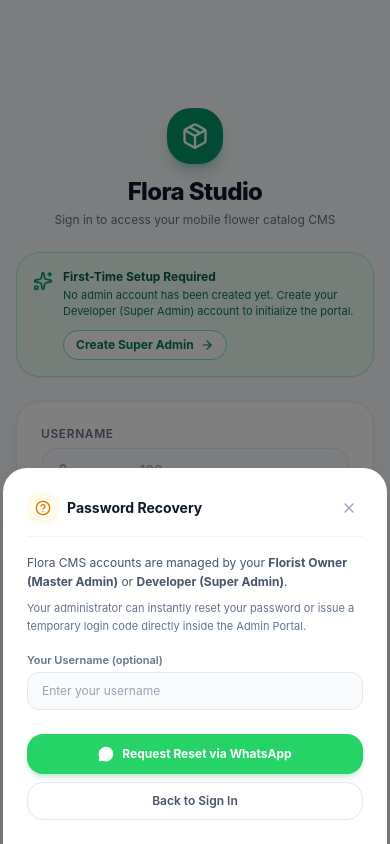
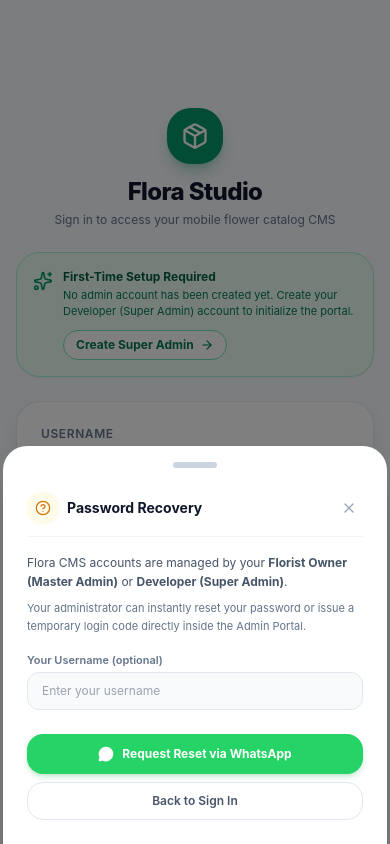
Before and after one commit to simonteoh8212/flora-cms, a Next.js app: page /login in a window 390 px wide. Both pictures are taken after a click on the button "Forgot Password?". Built offline with nearby package versions, Linux system fonts and the light colour scheme; no server answers; the database is empty.

Commit message:
feat(mobile): add dragger drag-to-dismiss gesture and body scroll locking for bottom sheets

```diff
--- a/components/LoginForm.tsx
+++ b/components/LoginForm.tsx
@@ -19,6 +19,8 @@
 } from "lucide-react";
 import { loginAction } from "@/app/auth/actions";
 import { toast } from "react-toastify";
+import { useBottomSheet } from "@/lib/useBottomSheet";
+import { cn } from "@/lib/utils";
 
 interface LoginFormProps {
   hasAdmin: boolean;
@@ -40,6 +42,11 @@
   // Forgot Password Modal State
   const [forgotModalOpen, setForgotModalOpen] = useState(false);
   const [resetUsername, setResetUsername] = useState("");
+
+  const { sheetStyle, dragHandleProps, backdropProps, isDragging } = useBottomSheet({
+    isOpen: forgotModalOpen,
+    onClose: () => setForgotModalOpen(false),
+  });
 
   // Close forgot password modal on Escape key press
   useEffect(() => {
@@ -251,14 +258,37 @@
       {forgotModalOpen && (
         <div
           onClick={() => setForgotModalOpen(false)}
-          className="fixed inset-0 z-50 flex items-end sm:items-center justify-center p-0 sm:p-4 bg-black/50 backdrop-blur-xs animate-in fade-in duration-200 cursor-pointer"
+          {...backdropProps}
+          className="fixed inset-0 z-50 flex items-end sm:items-center justify-center p-0 sm:p-4 bg-black/50 backdrop-blur-xs animate-in fade-in duration-200 cursor-pointer touch-none"
         >
           <div
-            className="w-full max-w-sm bg-white rounded-t-3xl sm:rounded-3xl shadow-2xl overflow-hidden p-6 space-y-4 cursor-default"
+            className="w-full max-w-sm bg-white rounded-t-3xl sm:rounded-3xl shadow-2xl overflow-hidden p-6 space-y-4 cursor-default overscroll-contain"
             onClick={(e) => e.stopPropagation()}
+            style={sheetStyle}
           >
+            {/* iOS Dragger / Grabber */}
+            <div
+              {...dragHandleProps}
+              className="flex sm:hidden justify-center -mt-2 pb-2 cursor-grab active:cursor-grabbing touch-none select-none"
+              aria-label="Drag to dismiss"
+              role="button"
+              tabIndex={0}
+            >
+              <div
+                className={cn(
+                  "h-1.5 rounded-full transition-all duration-150",
+                  isDragging
+                    ? "w-14 bg-slate-400 scale-105"
+                    : "w-11 bg-slate-300 hover:bg-slate-400"
+                )}
+              />
+            </div>
+
             {/* Header */}
-            <div className="flex items-center justify-between border-b border-slate-100 pb-3">
+            <div
+              {...dragHandleProps}
+              className="flex items-center justify-between border-b border-slate-100 pb-3 select-none touch-none"
+            >
               <div className="flex items-center gap-2">
                 <div className="w-8 h-8 rounded-xl bg-amber-50 text-amber-600 flex items-center justify-center">
                   <HelpCircle className="w-4 h-4" />
--- a/components/ProductFormModal.tsx
+++ b/components/ProductFormModal.tsx
@@ -5,6 +5,8 @@
 import { X, Camera, Upload, Sparkles, AlertCircle, Loader2 } from "lucide-react";
 import { toast } from "react-toastify";
 import { createProduct, updateProduct } from "@/app/admin/actions";
+import { useBottomSheet } from "@/lib/useBottomSheet";
+import { cn } from "@/lib/utils";
 
 export interface SerializedProduct {
   id: string;
@@ -81,6 +83,11 @@
 
   const [isSubmitting, setIsSubmitting] = useState(false);
   const [errorMessage, setErrorMessage] = useState<string | null>(null);
+
+  const { sheetStyle, dragHandleProps, backdropProps, isDragging } = useBottomSheet({
+    isOpen,
+    onClose,
+  });
 
   // Close on Escape key press
   useEffect(() => {
@@ -192,19 +199,37 @@
       onClick={() => {
         if (!isSubmitting) onClose();
       }}
-      className="fixed inset-0 z-50 flex items-end sm:items-center justify-center p-0 sm:p-4 bg-black/40 backdrop-blur-sm animate-in fade-in duration-200 cursor-pointer"
+      {...backdropProps}
+      className="fixed inset-0 z-50 flex items-end sm:items-center justify-center p-0 sm:p-4 bg-black/40 backdrop-blur-sm animate-in fade-in duration-200 cursor-pointer touch-none"
     >
       <div
-        className="w-full max-w-lg bg-white rounded-t-3xl sm:rounded-3xl shadow-2xl flex flex-col max-h-[92vh] overflow-hidden cursor-default"
+        className="w-full max-w-lg bg-white rounded-t-3xl sm:rounded-3xl shadow-2xl flex flex-col max-h-[92vh] overflow-hidden cursor-default overscroll-contain"
         onClick={(e) => e.stopPropagation()}
+        style={sheetStyle}
       >
         {/* iOS Grabber for mobile sheet */}
-        <div className="flex sm:hidden justify-center pt-2.5 pb-1">
-          <div className="w-10 h-1 bg-slate-200 rounded-full" />
+        <div
+          {...dragHandleProps}
+          className="flex sm:hidden justify-center pt-3 pb-2 cursor-grab active:cursor-grabbing touch-none select-none -mb-1"
+          aria-label="Drag to dismiss"
+          role="button"
+          tabIndex={0}
+        >
+          <div
+            className={cn(
+              "h-1.5 rounded-full transition-all duration-150",
+              isDragging
+                ? "w-14 bg-slate-400 scale-105"
+                : "w-11 bg-slate-300 hover:bg-slate-400"
+            )}
+          />
         </div>
 
         {/* Modal Header */}
-        <div className="flex items-center justify-between px-6 py-4 border-b border-slate-100">
+        <div
+          {...dragHandleProps}
+          className="flex items-center justify-between px-6 py-4 border-b border-slate-100 select-none touch-none"
+        >
           <div>
             <h2 className="text-lg font-bold text-slate-900">
               {isEditing ? "Edit Floral Item" : "Add New Arrangement"}
@@ -224,7 +249,7 @@
         </div>
 
         {/* Form Body */}
-        <form onSubmit={handleSubmit} className="flex-1 overflow-y-auto p-6 space-y-5">
+        <form onSubmit={handleSubmit} className="flex-1 overflow-y-auto p-6 space-y-5 overscroll-contain">
           {errorMessage && (
             <div className="flex items-start gap-2.5 p-3.5 bg-rose-50 border border-rose-200 text-rose-700 rounded-2xl text-xs">
               <AlertCircle className="w-4 h-4 mt-0.5 flex-shrink-0 text-rose-500" />
--- a/components/RoleManagementModal.tsx
+++ b/components/RoleManagementModal.tsx
@@ -27,6 +27,8 @@
   deleteRoleAction,
   RoleWithPermissions,
 } from "@/app/roles/actions";
+import { useBottomSheet } from "@/lib/useBottomSheet";
+import { cn } from "@/lib/utils";
 
 interface RoleManagementModalProps {
   isOpen: boolean;
@@ -59,6 +61,11 @@
   const [canEdit, setCanEdit] = useState(false);
   const [canDelete, setCanDelete] = useState(false);
   const [isSubmitting, setIsSubmitting] = useState(false);
+
+  const { sheetStyle, dragHandleProps, backdropProps, isDragging } = useBottomSheet({
+    isOpen,
+    onClose,
+  });
 
   useEffect(() => {
     if (isOpen) {
@@ -221,19 +228,37 @@
       onClick={() => {
         if (!isSubmitting) onClose();
       }}
-      className="fixed inset-0 z-50 flex items-end sm:items-center justify-center p-0 sm:p-4 bg-black/40 backdrop-blur-xs animate-in fade-in duration-200 cursor-pointer"
+      {...backdropProps}
+      className="fixed inset-0 z-50 flex items-end sm:items-center justify-center p-0 sm:p-4 bg-black/40 backdrop-blur-xs animate-in fade-in duration-200 cursor-pointer touch-none"
     >
       <div
-        className="w-full max-w-xl bg-white rounded-t-3xl sm:rounded-3xl shadow-2xl flex flex-col max-h-[90vh] overflow-hidden cursor-default"
+        className="w-full max-w-xl bg-white rounded-t-3xl sm:rounded-3xl shadow-2xl flex flex-col max-h-[90vh] overflow-hidden cursor-default overscroll-contain"
         onClick={(e) => e.stopPropagation()}
+        style={sheetStyle}
       >
         {/* iOS Grabber */}
-        <div className="flex sm:hidden justify-center pt-2.5 pb-1">
-          <div className="w-10 h-1 bg-slate-200 rounded-full" />
+        <div
+          {...dragHandleProps}
+          className="flex sm:hidden justify-center pt-3 pb-2 cursor-grab active:cursor-grabbing touch-none select-none -mb-1"
+          aria-label="Drag to dismiss"
+          role="button"
+          tabIndex={0}
+        >
+          <div
+            className={cn(
+              "h-1.5 rounded-full transition-all duration-150",
+              isDragging
+                ? "w-14 bg-slate-400 scale-105"
+                : "w-11 bg-slate-300 hover:bg-slate-400"
+            )}
+          />
         </div>
 
         {/* Modal Header */}
-        <div className="flex items-center justify-between px-6 py-4 border-b border-slate-100">
+        <div
+          {...dragHandleProps}
+          className="flex items-center justify-between px-6 py-4 border-b border-slate-100 select-none touch-none"
+        >
           <div className="flex items-center gap-2.5">
             <div className="w-9 h-9 rounded-2xl bg-indigo-50 text-indigo-700 flex items-center justify-center">
               <Shield className="w-5 h-5" />
@@ -263,7 +288,7 @@
         </div>
 
         {/* Modal Body */}
-        <div className="flex-1 overflow-y-auto p-6 space-y-5">
+        <div className="flex-1 overflow-y-auto p-6 space-y-5 overscroll-contain">
           {errorMessage && (
             <div className="flex items-start gap-2.5 p-3.5 bg-rose-50 border border-rose-200 text-rose-700 rounded-2xl text-xs">
               <AlertCircle className="w-4 h-4 mt-0.5 flex-shrink-0 text-rose-500" />
--- a/components/TeamManagementModal.tsx
+++ b/components/TeamManagementModal.tsx
@@ -30,6 +30,8 @@
   UserRole,
 } from "@/app/auth/actions";
 import { validatePassword } from "@/lib/password-rules";
+import { useBottomSheet } from "@/lib/useBottomSheet";
+import { cn } from "@/lib/utils";
 
 interface TeamManagementModalProps {
   isOpen: boolean;
@@ -62,6 +64,11 @@
   const hasUppercase = /[A-Z]/.test(newPassword);
   const hasNumber = /[0-9]/.test(newPassword);
   const isPasswordValid = hasMinLength && hasUppercase && hasNumber;
+
+  const { sheetStyle, dragHandleProps, backdropProps, isDragging } = useBottomSheet({
+    isOpen,
+    onClose,
+  });
 
   useEffect(() => {
     if (isOpen) {
@@ -223,19 +230,37 @@
       onClick={() => {
         if (!isResetting) onClose();
       }}
-      className="fixed inset-0 z-50 flex items-end sm:items-center justify-center p-0 sm:p-4 bg-black/40 backdrop-blur-xs animate-in fade-in duration-200 cursor-pointer"
+      {...backdropProps}
+      className="fixed inset-0 z-50 flex items-end sm:items-center justify-center p-0 sm:p-4 bg-black/40 backdrop-blur-xs animate-in fade-in duration-200 cursor-pointer touch-none"
     >
       <div
-        className="w-full max-w-lg bg-white rounded-t-3xl sm:rounded-3xl shadow-2xl flex flex-col max-h-[90vh] overflow-hidden cursor-default"
+        className="w-full max-w-lg bg-white rounded-t-3xl sm:rounded-3xl shadow-2xl flex flex-col max-h-[90vh] overflow-hidden cursor-default overscroll-contain"
         onClick={(e) => e.stopPropagation()}
+        style={sheetStyle}
       >
-        {/* iOS Grabber */}
-        <div className="flex sm:hidden justify-center pt-2.5 pb-1">
-          <div className="w-10 h-1 bg-slate-200 rounded-full" />
+        {/* iOS Dragger / Grabber */}
+        <div
+          {...dragHandleProps}
+          className="flex sm:hidden justify-center pt-3 pb-2 cursor-grab active:cursor-grabbing touch-none select-none -mb-1"
+          aria-label="Drag to dismiss"
+          role="button"
+          tabIndex={0}
+        >
+          <div
+            className={cn(
+              "h-1.5 rounded-full transition-all duration-150",
+              isDragging
+                ? "w-14 bg-slate-400 scale-105"
+                : "w-11 bg-slate-300 hover:bg-slate-400"
+            )}
+          />
         </div>
 
         {/* Modal Header */}
-        <div className="flex items-center justify-between px-6 py-4 border-b border-slate-100">
+        <div
+          {...dragHandleProps}
+          className="flex items-center justify-between px-6 py-4 border-b border-slate-100 select-none touch-none"
+        >
           <div className="flex items-center gap-2.5">
             <div className="w-9 h-9 rounded-2xl bg-emerald-50 text-emerald-700 flex items-center justify-center">
               <Users className="w-5 h-5" />
@@ -278,7 +303,7 @@
         </div>
 
         {/* Body Content */}
-        <div className="flex-1 overflow-y-auto p-6 space-y-5">
+        <div className="flex-1 overflow-y-auto p-6 space-y-5 overscroll-contain">
           {errorMessage && (
             <div className="flex items-start gap-2.5 p-3.5 bg-rose-50 border border-rose-200 text-rose-700 rounded-2xl text-xs">
               <AlertCircle className="w-4 h-4 mt-0.5 flex-shrink-0 text-rose-500" />
--- /dev/null
+++ b/lib/useBottomSheet.ts
@@ -0,0 +1,158 @@
+"use client";
+
+import { useState, useRef, useEffect, useCallback, CSSProperties } from "react";
+
+interface UseBottomSheetOptions {
+  isOpen: boolean;
+  onClose: () => void;
+  dismissThreshold?: number; // Distance in px to trigger dismiss, default 80
+}
+
+export function useBottomSheet({
+  isOpen,
+  onClose,
+  dismissThreshold = 80,
+}: UseBottomSheetOptions) {
+  const [dragY, setDragY] = useState(0);
+  const [isDragging, setIsDragging] = useState(false);
+  const [isClosing, setIsClosing] = useState(false);
+
+  const startYRef = useRef(0);
+  const startTimeRef = useRef(0);
+  const currentDragYRef = useRef(0);
+  const isDraggingRef = useRef(false);
+
+  // 1. Rock-solid Body Scroll Lock: prevent background scrolling when modal is open
+  useEffect(() => {
+    if (!isOpen) {
+      setDragY(0);
+      setIsDragging(false);
+      setIsClosing(false);
+      return;
+    }
+
+    const originalBodyOverflow = document.body.style.overflow;
+    const originalHtmlOverflow = document.documentElement.style.overflow;
+    const originalBodyTouchAction = document.body.style.touchAction;
+
+    document.body.style.overflow = "hidden";
+    document.documentElement.style.overflow = "hidden";
+    document.body.style.touchAction = "none";
+
+    return () => {
+      document.body.style.overflow = originalBodyOverflow;
+      document.documentElement.style.overflow = originalHtmlOverflow;
+      document.body.style.touchAction = originalBodyTouchAction;
+    };
+  }, [isOpen]);
+
+  // 2. Global window listeners when dragging so finger can move anywhere on screen
+  useEffect(() => {
+    if (!isDragging) return;
+
+    const handleWindowPointerMove = (e: PointerEvent) => {
+      if (!isDraggingRef.current) return;
+      const deltaY = e.clientY - startYRef.current;
+
+      if (deltaY > 0) {
+        // Dragging downwards: 1:1 smooth tracking
+        currentDragYRef.current = deltaY;
+        setDragY(deltaY);
+      } else {
+        // Dragging upwards: rubber-band elastic resistance
+        const resisted = Math.max(-25, deltaY * 0.15);
+        currentDragYRef.current = resisted;
+        setDragY(resisted);
+      }
+    };
+
+    const handleWindowPointerUp = () => {
+      if (!isDraggingRef.current) return;
+      isDraggingRef.current = false;
+      setIsDragging(false);
+
+      const elapsed = Math.max(1, Date.now() - startTimeRef.current);
+      const finalDeltaY = currentDragYRef.current;
+      const velocity = finalDeltaY / elapsed; // px per millisecond
+
+      // If dragged past threshold or flicked downwards
+      if (finalDeltaY > dismissThreshold || (velocity > 0.35 && finalDeltaY > 25)) {
+        setIsClosing(true);
+        setTimeout(() => {
+          onClose();
+        }, 150);
+      } else {
+        // Smoothly snap back to origin
+        setDragY(0);
+        currentDragYRef.current = 0;
+      }
+    };
+
+    const handleWindowPointerCancel = () => {
+      if (!isDraggingRef.current) return;
+      isDraggingRef.current = false;
+      setIsDragging(false);
+      setDragY(0);
+      currentDragYRef.current = 0;
+    };
+
+    window.addEventListener("pointermove", handleWindowPointerMove, { passive: true });
+    window.addEventListener("pointerup", handleWindowPointerUp);
+    window.addEventListener("pointercancel", handleWindowPointerCancel);
+
+    return () => {
+      window.removeEventListener("pointermove", handleWindowPointerMove);
+      window.removeEventListener("pointerup", handleWindowPointerUp);
+      window.removeEventListener("pointercancel", handleWindowPointerCancel);
+    };
+  }, [isDragging, dismissThreshold, onClose]);
+
+  // Handle pointer down on the dragger or header
+  const handlePointerDown = useCallback((e: React.PointerEvent<HTMLElement>) => {
+    if (!e.isPrimary) return;
+
+    // Do not initiate drag if user taps interactive elements (buttons, links, inputs)
+    const target = e.target as HTMLElement;
+    if (target.closest("button, a, input, select, textarea")) {
+      return;
+    }
+
+    startYRef.current = e.clientY;
+    startTimeRef.current = Date.now();
+    currentDragYRef.current = 0;
+    isDraggingRef.current = true;
+    setIsDragging(true);
+  }, []);
+
+  const sheetStyle: CSSProperties = {
+    transform: isClosing
+      ? "translateY(100%)"
+      : dragY !== 0
+      ? `translateY(${Math.max(0, dragY)}px)`
+      : undefined,
+    transition: isDragging
+      ? "none"
+      : "transform 0.24s cubic-bezier(0.32, 0.72, 0, 1)",
+  };
+
+  const dragHandleProps = {
+    onPointerDown: handlePointerDown,
+    style: { touchAction: "none" as const },
+  };
+
+  const backdropProps = {
+    onTouchMove: (e: React.TouchEvent) => {
+      if (e.target === e.currentTarget) {
+        e.preventDefault();
+      }
+    },
+    style: { touchAction: "none" as const },
+  };
+
+  return {
+    sheetStyle,
+    dragHandleProps,
+    backdropProps,
+    isDragging,
+  };
+}
```
